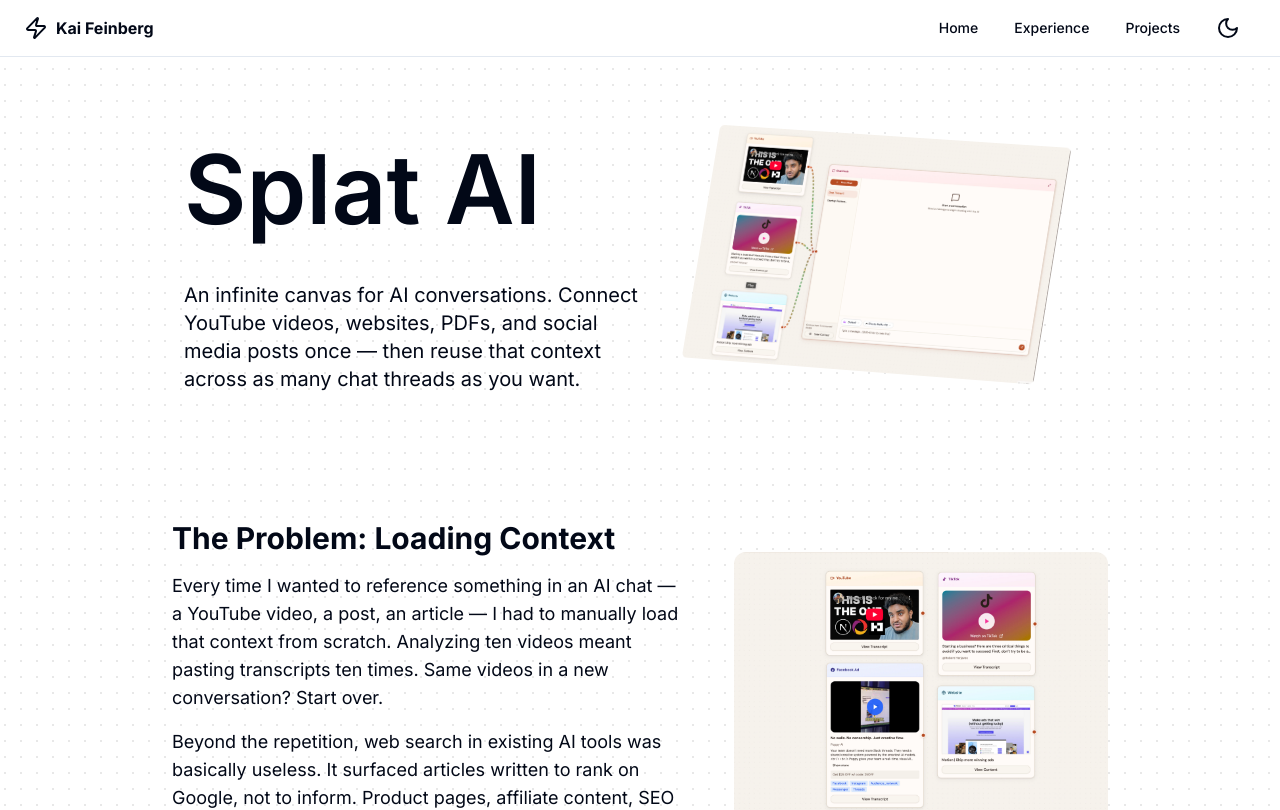
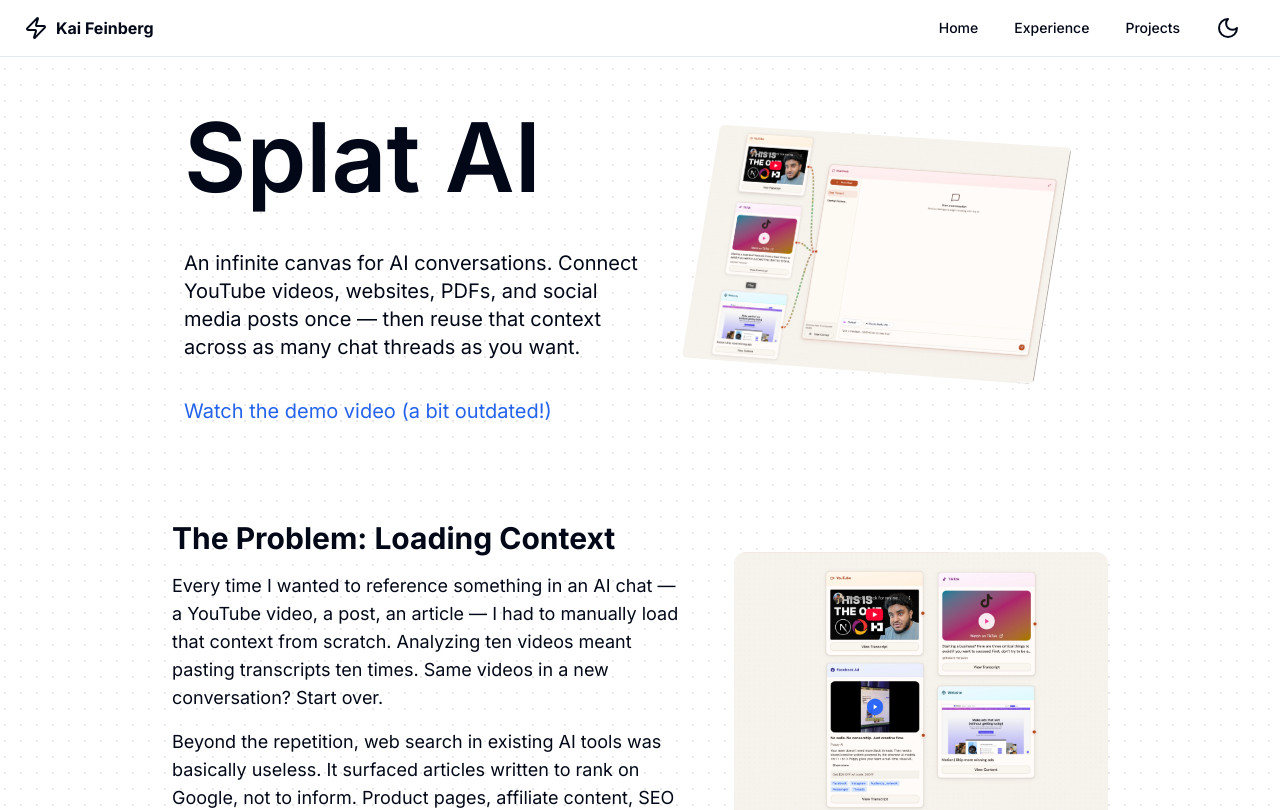
Before and after one commit to kai-feinberg/Portfolio, a Next.js app: page /splat in a window 1280 px wide. Shown: the top 810 px of the page. Built offline with nearby package versions, Linux system fonts and the light colour scheme.

Commit message:
demo vid link

```diff
--- a/src/app/splat/page.tsx
+++ b/src/app/splat/page.tsx
@@ -11,7 +11,16 @@
 
             <LandingProductFeature
                 title="Splat AI"
-                description="An infinite canvas for AI conversations. Connect YouTube videos, websites, PDFs, and social media posts once — then reuse that context across as many chat threads as you want."
+                description={
+                    <>
+                        An infinite canvas for AI conversations. Connect YouTube videos, websites, PDFs, and social media posts once — then reuse that context across as many chat threads as you want.
+                        <br />
+                        <br />
+                        <a href="https://youtu.be/9R4c9RgYUh8" target="_blank" rel="noopener noreferrer" className="text-blue-600 hover:underline mt-2 inline-block">
+                            Watch the demo video (a bit outdated!)
+                        </a>
+                    </>
+                }
                 imageSrc="/splat/connect-context.jpg"
                 imagePerspective="left"
                 className="max-w-[75%]"
```
